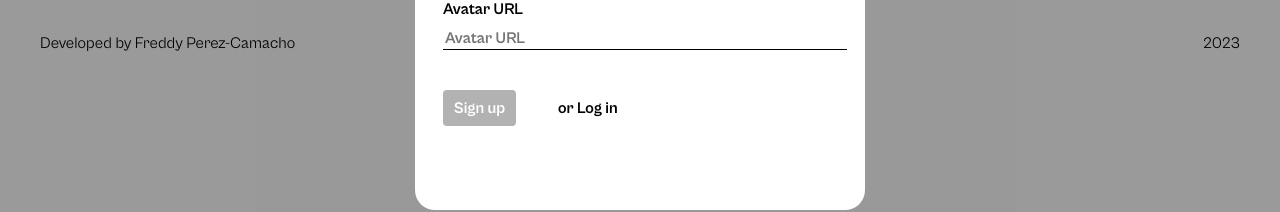
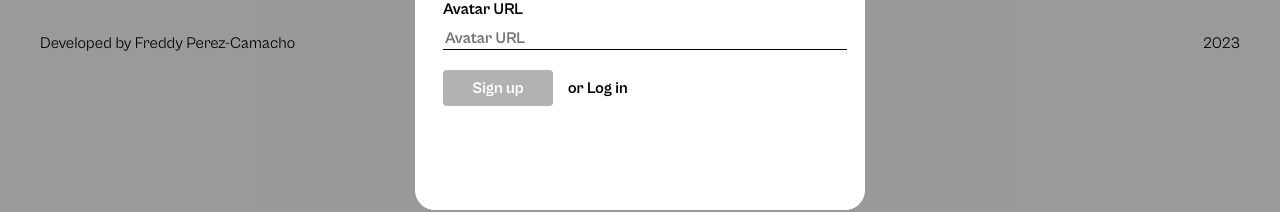
Before and after one commit to Freddy-PC/se_project_react, a React (Create React App) app: page /#/ in a window 1280 px wide. Both pictures are taken after a click on the button "Sign up". Shown: the part 408-620 px from the top of the page. Built offline with nearby package versions, Linux system fonts and the light colour scheme; no server answers.

Commit message:
feat: improve adaptive web design for modal and refactor code

```diff
--- a/src/components/LoginModal/LoginModal.js
+++ b/src/components/LoginModal/LoginModal.js
@@ -27,6 +27,8 @@ const LoginModal = ({ onClose, handleSignin, handleRedirect, isLoading }) => {
       buttonText={isLoading ? "Saving..." : "Log in"}
       onClose={onClose}
       handleSubmit={handleSubmit}
+      handleRedirect={handleRedirect}
+      redirectText={"or Register"}
     >
       <label className="form__heading">Email</label>
       <input
@@ -53,9 +55,6 @@ const LoginModal = ({ onClose, handleSignin, handleRedirect, isLoading }) => {
         value={password}
         minLength="5"
       />
-      <p className="form__auth-text" onClick={handleRedirect}>
-        or Register
-      </p>
     </ModalWithForm>
   );
 };
--- a/src/components/ModalWithForm/ModalWithForm.css
+++ b/src/components/ModalWithForm/ModalWithForm.css
@@ -77,8 +77,8 @@
   row-gap: 10px; /* Gap between only form__radio */
   align-items: flex-start;
 }
-.form__radio {
-}
+/* .form__radio {} */
+
 .form__input_type_radio {
   margin: 0 8px 0 0;
   cursor: pointer;
@@ -93,11 +93,16 @@
   line-height: 20px;
   color: rgba(0, 0, 0, 0.5);
 }
-.form__submit-button {
+.form__redirect-container {
+  display: flex;
+  align-items: center;
   margin: 20px 0 0 0;
+}
+.form__redirect-button {
+  margin-right: 15px;
   cursor: pointer;
   height: 36px;
-  width: 73px;
+  width: 110px;
   border-radius: 4px;
   font-family: "Cabinet Grotesk Bold", "Arial", sans-serif;
   font-size: 16px;
@@ -107,15 +112,12 @@
   color: #fff;
   border: none;
 }
-.form__submit-button:hover {
+.form__redirect-button:hover {
   opacity: 0.6;
 }
 
-.form__auth-text {
+.form__redirect-text {
   margin: 0;
-  position: relative;
-  top: 48px;
-  left: 115px;
   font-family: "Cabinet Grotesk Bold", "Arial", sans-serif;
   font-size: 16px;
   font-weight: 700;
@@ -123,7 +125,7 @@
   cursor: pointer;
 }
 
-.form__auth-text:hover {
+.form__redirect-text:hover {
   opacity: 0.6;
 }
 
--- a/src/components/ModalWithForm/ModalWithForm.js
+++ b/src/components/ModalWithForm/ModalWithForm.js
@@ -1,7 +1,15 @@
 import React from "react";
 import "./ModalWithForm.css";
 
-function ModalWithForm({ onClose, title, children, buttonText, handleSubmit }) {
+function ModalWithForm({
+  onClose,
+  title,
+  children,
+  buttonText,
+  handleSubmit,
+  handleRedirect,
+  redirectText,
+}) {
   const handleOverlay = (e) => {
     if (e.target === e.currentTarget) {
       onClose();
@@ -20,9 +28,14 @@ function ModalWithForm({ onClose, title, children, buttonText, handleSubmit }) {
         <h2 className="modal__title">{title}</h2>
         <form className="form" onSubmit={handleSubmit}>
           {children}
-          <button className="form__submit-button" type="submit">
-            {buttonText}
-          </button>
+          <div className="form__redirect-container">
+            <button className="form__redirect-button" type="submit">
+              {buttonText}
+            </button>
+            <p className="form__redirect-text" onClick={handleRedirect}>
+              {redirectText}
+            </p>
+          </div>
         </form>
       </div>
     </div>
--- a/src/components/RegisterModal/RegisterModal.js
+++ b/src/components/RegisterModal/RegisterModal.js
@@ -40,6 +40,8 @@ const RegisterModal = ({
       buttonText={isLoading ? "Saving..." : "Sign up"}
       onClose={onClose}
       handleSubmit={handleSubmit}
+      handleRedirect={handleRedirect}
+      redirectText={"or Log in"}
     >
       <label className="form__heading">Email</label>
       <input
@@ -90,9 +92,6 @@ const RegisterModal = ({
         onChange={handleAvatar}
         value={avatar}
       />
-      <p className="form__auth-text" onClick={handleRedirect}>
-        or Log in
-      </p>
     </ModalWithForm>
   );
 };
```
